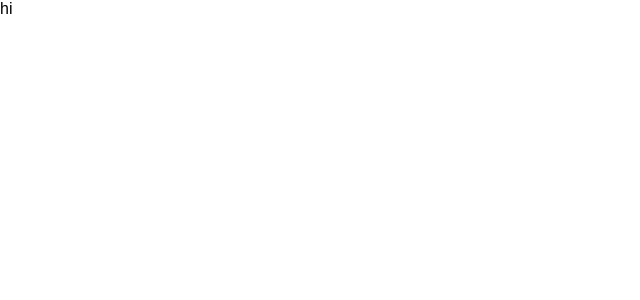
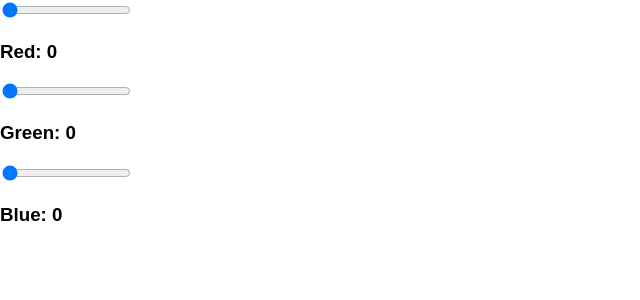
Before and after one commit to leonardo-vargas-de-paula/react-rgb, a React (Create React App) app: page / in a window 1280 px wide. Shown: the top 300 px of the page, without its empty margins (0-640 px from the left). Built offline with nearby package versions, Linux system fonts and the light colour scheme.

Commit message:
feat: adiciona innputs de range de 0 a 255 que representam rgb

```diff
--- a/src/App.js
+++ b/src/App.js
@@ -1,9 +1,38 @@
+import { useState } from 'react';
+
 function App() {
+  const [red, setRed] = useState(0);
+  const [green, setGreen] = useState(0);
+  const [blue, setBlue] = useState(0);
+
+  const changeToRed = ({ target }) => {
+    setRed(parseInt(target.value));
+  }
+
+  const changeToGreen = ({ target }) => {
+    setGreen(parseInt(target.value));
+  }
+
+  const changeToBlue = ({ target }) => {
+    setBlue(parseInt(target.value));
+  }
+
   return (
-    <div className="App">
-      hi
-    </div>
+    <>
+      <input type="range" min="0" max="255" value={red} onChange={changeToRed} />
+      <h3>Red: {red}</h3>
+
+      <input type="range" min="0" max="255" value={green} onChange={changeToGreen} />
+      <h3>Green: {green}</h3>
+
+      <input type="range" min="0" max="255" value={blue} onChange={changeToBlue} />
+      <h3>Blue: {blue}</h3>
+    </>
+
   );
 }
 
+
+
+
 export default App;
```
